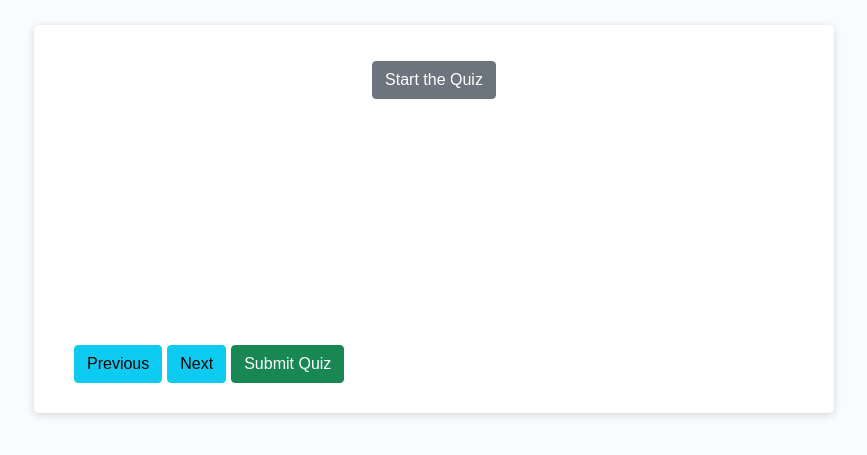
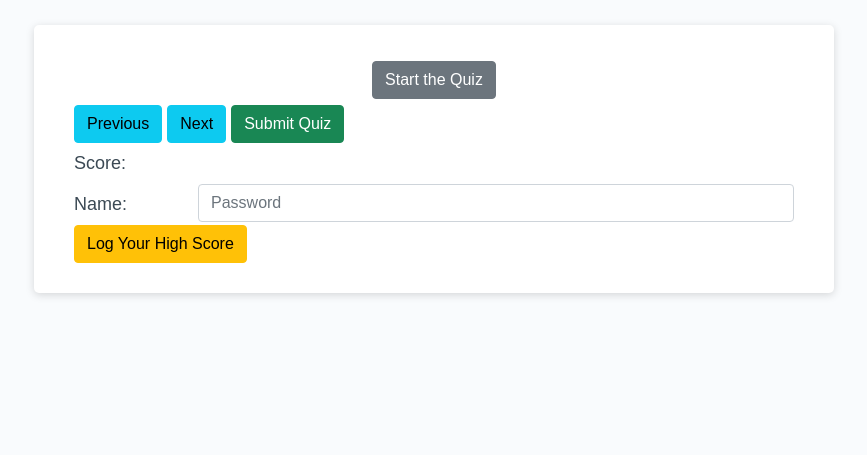
Before and after one commit to caitie-gorham/jsFundamentalsQuiz, a plain HTML site: page index.html in a window 1280 px wide. Shown: the part 81-536 px from the top of the page, without its empty margins (206-1073 px from the left). Drawn offline with nearby package versions, Linux system fonts and the light colour scheme.

Commit message:
added form for submitting high scores

```diff
--- a/index.html
+++ b/index.html
@@ -19,15 +19,31 @@
                 <div class="center">
                     <button type="button" id="startbtn" class="btn btn-secondary">Start the Quiz</button>
                 </div>
-                <div class="quizContainer">
+                <div id="quizContainer">
                     <div id="quiz"></div>
                 </div>
+
                 <button id="prev" class="btn btn-info">Previous</button>
                 <button id="next" class="btn btn-info">Next</button>
                 <button id="submit" class="btn btn-success">Submit Quiz</button>
 
                 <div id="counter"></div>
                 <div id="score"></div>
+
+                <form id="form">
+                    <div class="form-group row">
+                      <label for="staticEmail" class="col-sm-2 col-form-label">Score: </label>
+                      <div class="col-sm-10">
+                      </div>
+                    </div>
+                    <div class="form-group row">
+                      <label for="inputPassword" class="col-sm-2 col-form-label">Name: </label>
+                      <div class="col-sm-10">
+                        <input type="password" class="form-control" id="inputPassword" placeholder="Password">
+                      </div>
+                    </div>
+                    <button type="button" id = "form" class="btn btn-warning">Log Your High Score</button>
+                </form>
 
             </div>
         </div>
```
